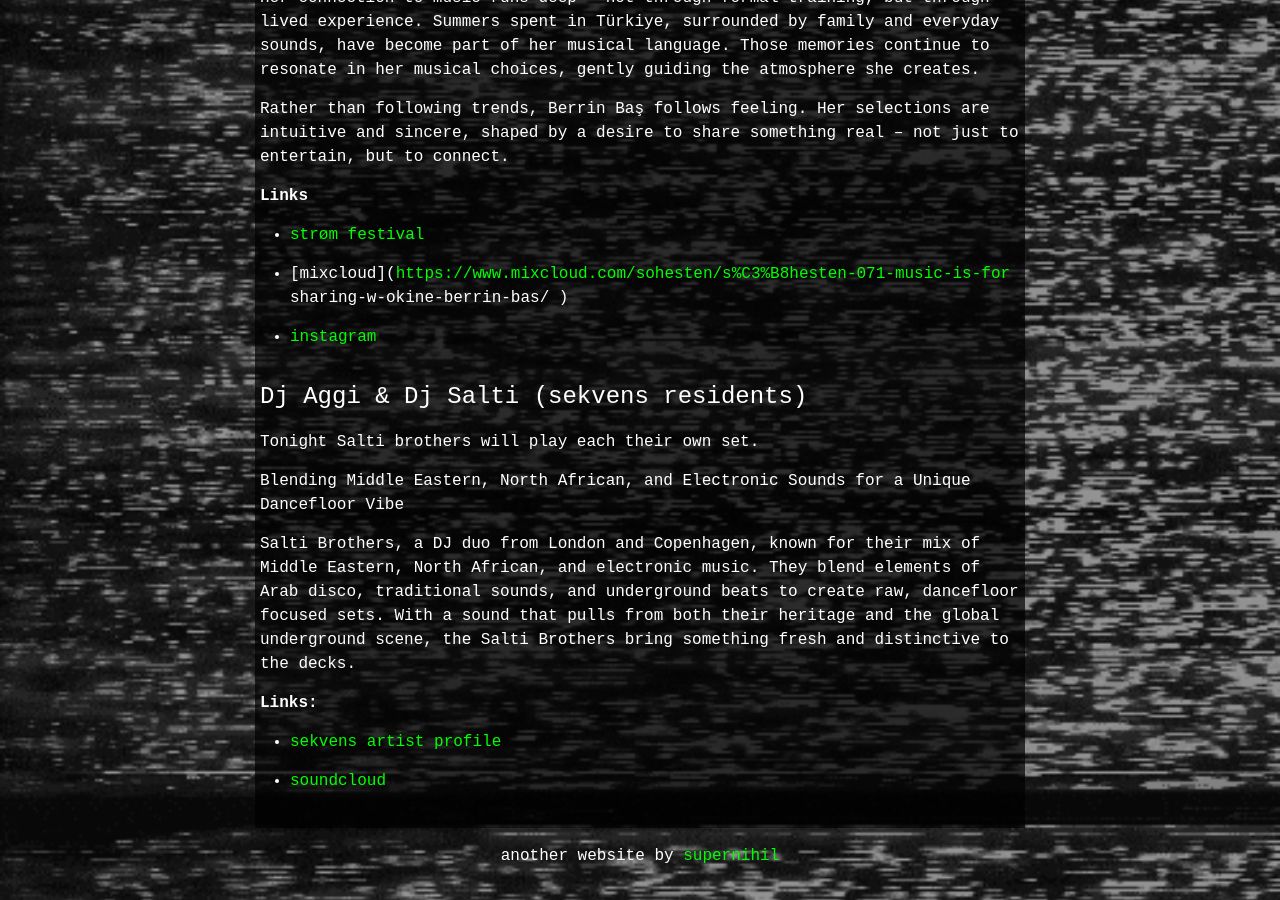
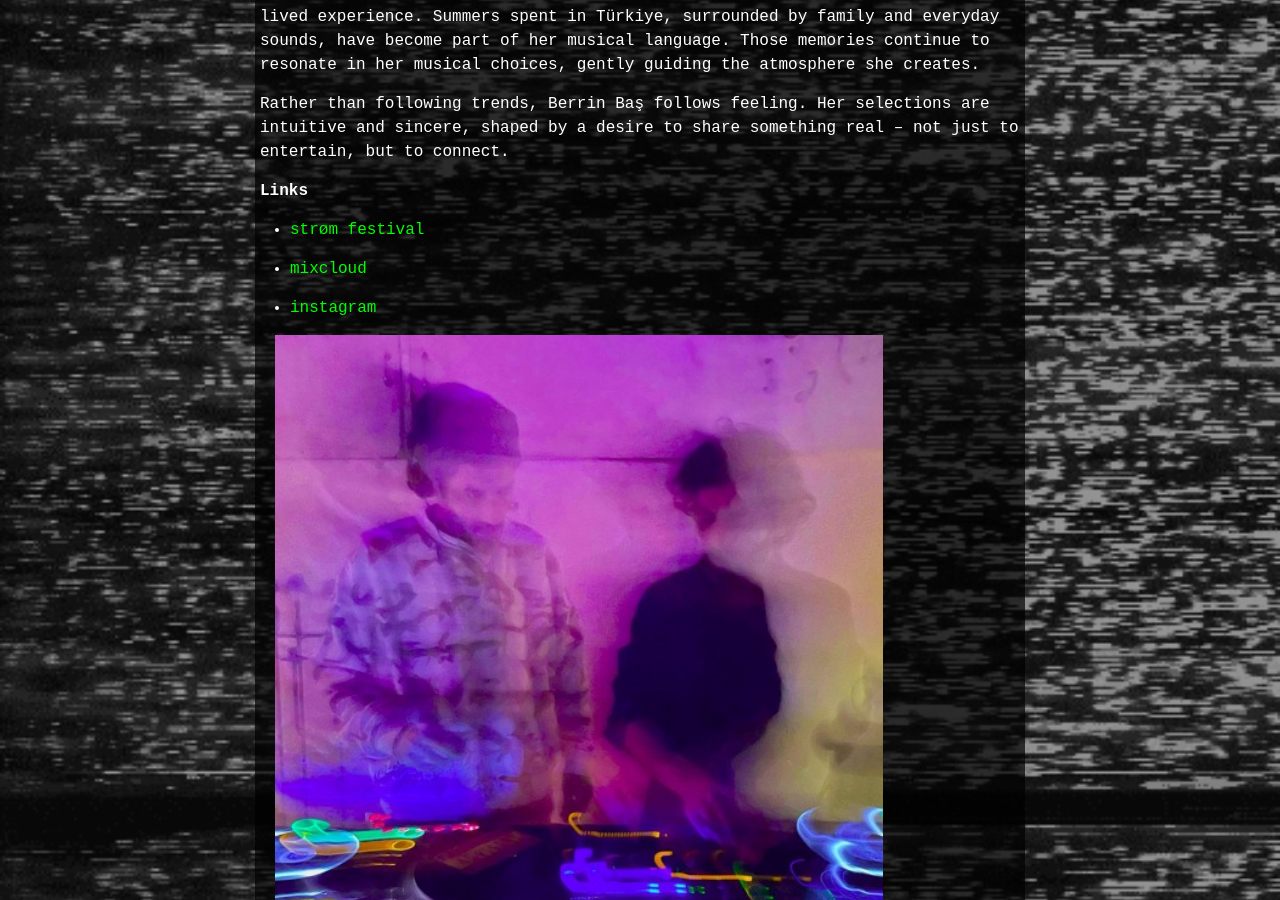
Before and after one commit to sekvenssekvens/sekvenssekvens.github.io, a Jekyll site: the page built from _events/2025-10-29-thermodans.md, in a window 1280 px wide and 900 px high, scrolled down 1095 px. Built offline with Jekyll 4.4.1, drawn with Linux system fonts in a browser that asks for light colours.

Commit message:
Update _events/2025-10-29-thermodans.md (via Pages CMS)

```diff
--- a/_events/2025-10-29-thermodans.md
+++ b/_events/2025-10-29-thermodans.md
@@ -16,7 +16,7 @@
 
 ![](/media/berrin.jpg)
 
-## DJ Berrin Baş
+# DJ Berrin Baş
 
 DJ Berrin Baş – A Sound Journey Through the S.W.A.N.A. Regions
 
@@ -30,12 +30,14 @@
 
 *   [strøm festival](https://strm.dk/fast-lytter-berrin-bas/)
 
-*   \[mixcloud\]([https://www.mixcloud.com/sohesten/s%C3%B8hesten-071-music-is-for](https://www.mixcloud.com/sohesten/s%C3%B8hesten-071-music-is-for) sharing-w-okine-berrin-bas/ )
+*   [mixcloud](https://www.mixcloud.com/sohesten/s%C3%B8hesten-071-music-is-for sharing-w-okine-berrin-bas/ )
 
 *   [instagram](https://www.instagram.com/_berrin_bas_/)
 
 
-## Dj Aggi & Dj Salti (sekvens residents)
+![](/media/salti.jpg)
+
+# Dj Aggi & Dj Salti (sekvens residents)
 
 Tonight Salti brothers will play each their own set.
 
```
